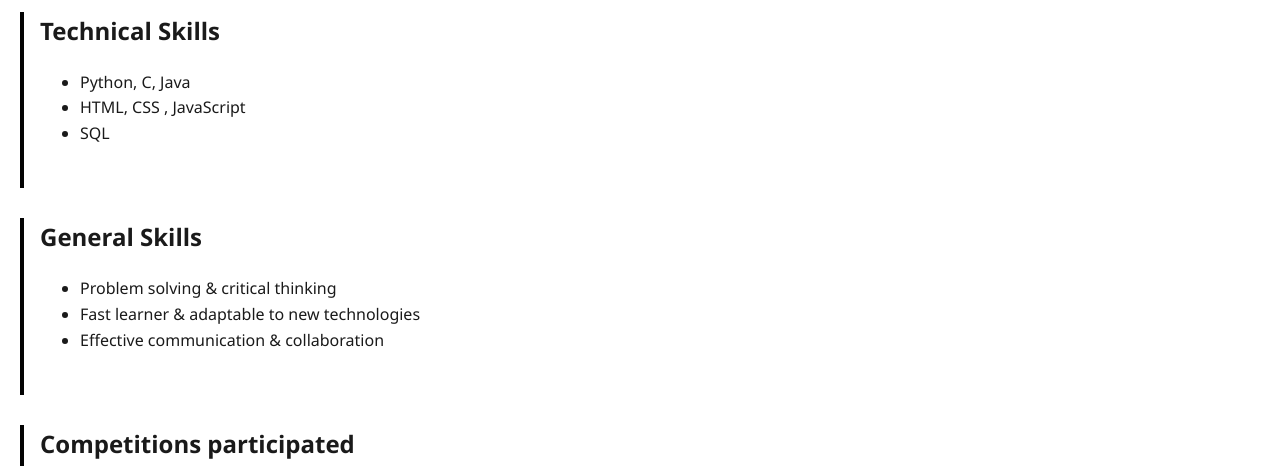
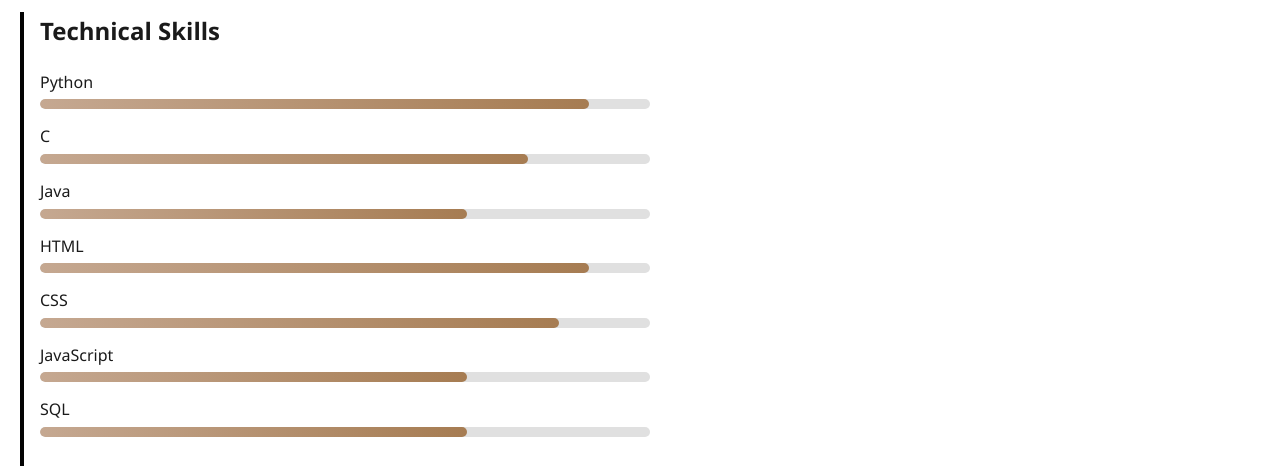
Before and after one commit to Aadhithya10/my-portfolio, a plain HTML site: page aboutme.html in a window 1280 px wide. Shown: the part 490-956 px from the top of the page. Drawn offline with Linux system fonts and the light colour scheme.

Commit message:
changes made

```diff
--- a/aboutme.html
+++ b/aboutme.html
@@ -65,6 +65,8 @@
 
         .nav-links.show {
           display: flex;
+          flex-direction: column;
+          align-items: flex-start;
         }
 
         .hamburger {
@@ -100,6 +102,39 @@
   text-align: center;
   }
 
+  .skills-list {
+  list-style: none;
+  padding: 0;
+  margin: 0;
+}
+
+.skills-list li {
+  margin-bottom: 15px;
+}
+
+.skills-list span {
+  display: block;
+  font-weight: 500;
+  margin-bottom: 4px;
+}
+
+.skill-bar {
+  background: #e0e0e0;
+  border-radius: 8px;
+  overflow: hidden;
+  height: 10px;
+  width: 50%;
+}
+
+.skill-level {
+  height: 100%;
+  background: linear-gradient(90deg, #c5a891, #a67c52);
+  width: 0;
+  transition: width 1s ease;
+  border-radius: 8px;
+}
+
+
       </style>
 </head>
 <body>
@@ -131,11 +166,38 @@
 
   <div class="time">
     <h2>Technical Skills</h2>
-    <ul>
-      <li>Python, C, Java</li>
-     <li>HTML, CSS , JavaScript</li>
-     <li>SQL</li>
-    </ul>
+    <ul class="skills-list">
+  <li>
+    <span>Python</span>
+    <div class="skill-bar"><div class="skill-level" style="width: 90%;"></div></div>
+  </li>
+  <li>
+    <span>C</span>
+    <div class="skill-bar"><div class="skill-level" style="width: 80%;"></div></div>
+  </li>
+  <li>
+    <span>Java</span>
+    <div class="skill-bar"><div class="skill-level" style="width: 70%;"></div></div>
+  </li>
+  <li>
+    <span>HTML</span>
+    <div class="skill-bar"><div class="skill-level" style="width: 90%;"></div></div>
+  </li>
+  <li>
+    <span>CSS</span>
+    <div class="skill-bar"><div class="skill-level" style="width: 85%;"></div></div>
+  </li>
+  <li>
+    <span>JavaScript</span>
+    <div class="skill-bar"><div class="skill-level" style="width: 70%;"></div></div>
+  </li>
+  <li>
+    <span>SQL</span>
+    <div class="skill-bar"><div class="skill-level" style="width: 70%;"></div></div>
+  </li>
+</ul>
+
+
     <br>
     </div>
   <div class="time">
```
Also changed, not shown: contact.html (+3 -0 lines), homepage.html (+7 -21 lines), internships.html (+2 -0 lines), photography.html (+4 -2 lines).
